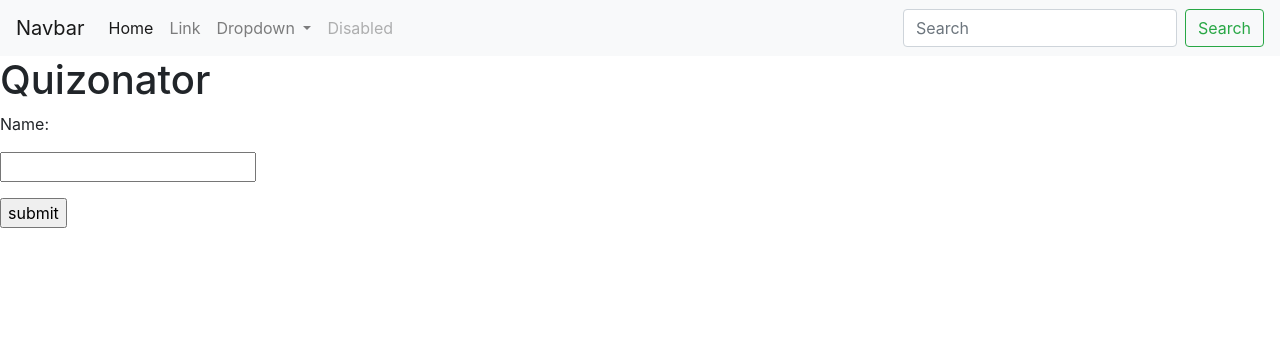
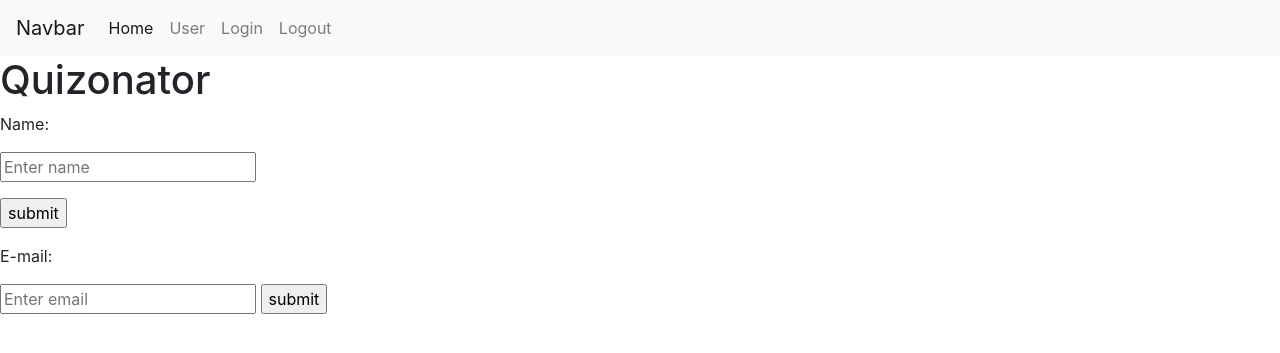
Before and after one commit to KubiakJakub01/quizoinator, a Flask app: page /login in a window 1280 px wide. Shown: the top 353 px of the page. Run offline with Flask 3, Linux system fonts and the light colour scheme.

Commit message:
Update navbar

```diff
--- a/src/app.py
+++ b/src/app.py
@@ -1,7 +1,9 @@
-from flask import Flask, redirect, url_for, render_template, request, session
+from flask import Flask, redirect, url_for, render_template, request, session, flash
+from datetime import timedelta
 
 app = Flask(__name__)
 app.secret_key = "mysecret"
+app.permanent_session_lifetime = timedelta(minutes=5)
 
 
 @app.route("/")
@@ -11,28 +13,44 @@ def home():
 
 @app.route("/user")
 def user():
+    email = None
     if "user" in session:
         user_name = session["user"]
-        return render_template("user.html", name=user_name, content=["HTML", "CSS", "JS"])
+
+        if request.method == "POST":
+            email = request.form["email"]
+            session["email"] = email
+        else:
+            if "email" in session:
+                email = session["email"]
+        return render_template(
+            "user.html", name=user_name, email=email, content=["HTML", "CSS", "JS"]
+        )
     else:
+        flash("You are not logged in!")
         return redirect(url_for("login"))
 
 
 @app.route("/login", methods=["POST", "GET"])
 def login():
     if request.method == "POST":
+        session.permanent = True
         user = request.form["name"]
         session["user"] = user
+        flash("Login Successful!")
         return redirect(url_for("user"))
     else:
         if "user" in session:
+            flash("Already logged in!")
             return redirect(url_for("user"))
         return render_template("login.html")
 
 
 @app.route("/logout")
 def logout():
+    flash(f"You have been logged out", "info")
     session.pop("user", None)
+    session.pop("email", None)
     return redirect(url_for("login"))
 
 
--- a/src/templates/base.html
+++ b/src/templates/base.html
@@ -9,37 +9,24 @@
 <body>
     <nav class="navbar navbar-expand-lg navbar-light bg-light">
         <a class="navbar-brand" href="#">Navbar</a>
-        <button class="navbar-toggler" type="button" data-toggle="collapse" data-target="#navbarSupportedContent" aria-controls="navbarSupportedContent" aria-expanded="false" aria-label="Toggle navigation">
+        <button class="navbar-toggler" type="button" data-toggle="collapse" data-target="#navbarNav" aria-controls="navbarNav" aria-expanded="false" aria-label="Toggle navigation">
           <span class="navbar-toggler-icon"></span>
         </button>
-
-        <div class="collapse navbar-collapse" id="navbarSupportedContent">
-          <ul class="navbar-nav mr-auto">
+        <div class="collapse navbar-collapse" id="navbarNav">
+          <ul class="navbar-nav">
             <li class="nav-item active">
-              <a class="nav-link" href="#">Home <span class="sr-only">(current)</span></a>
+              <a class="nav-link" href="/">Home <span class="sr-only">(current)</span></a>
             </li>
             <li class="nav-item">
-              <a class="nav-link" href="#">Link</a>
-            </li>
-            <li class="nav-item dropdown">
-              <a class="nav-link dropdown-toggle" href="#" id="navbarDropdown" role="button" data-toggle="dropdown" aria-haspopup="true" aria-expanded="false">
-                Dropdown
-              </a>
-              <div class="dropdown-menu" aria-labelledby="navbarDropdown">
-                <a class="dropdown-item" href="#">Action</a>
-                <a class="dropdown-item" href="#">Another action</a>
-                <div class="dropdown-divider"></div>
-                <a class="dropdown-item" href="#">Something else here</a>
-              </div>
+              <a class="nav-link" href="/user">User</a>
             </li>
             <li class="nav-item">
-              <a class="nav-link disabled" href="#" tabindex="-1" aria-disabled="true">Disabled</a>
+              <a class="nav-link" href="/login">Login</a>
+            </li>
+            <li class="nav-item">
+              <a class="nav-link" href="/logout">Logout</a>
             </li>
           </ul>
-          <form class="form-inline my-2 my-lg-0">
-            <input class="form-control mr-sm-2" type="search" placeholder="Search" aria-label="Search">
-            <button class="btn btn-outline-success my-2 my-sm-0" type="submit">Search</button>
-          </form>
         </div>
       </nav>
     <h1>Quizonator</h1>
--- a/src/templates/login.html
+++ b/src/templates/login.html
@@ -1,9 +1,21 @@
 {% extends "base.html" %}
 {% block title %}Login page{% endblock %}
 {% block content %}
+{% with messages = get_flashed_messages() %}
+{% if messages %}
+    {% for message in messages %}
+        <div class="alert alert-success" role="alert">
+            {{ message }}
+        </div>
+    {% endfor %}
+{% endif %}
+{% endwith %}
 <form action="#" method="post">
     <p>Name:</p>
-    <p><input type="text" name="name"></p>
+    <p><input type="text" placeholder="Enter name" name="name"></p>
     <p><input type="submit" value="submit"></p>
+    <p>E-mail:</p>
+    <input type="email" name="email" placeholder="Enter email" value="{{email if email}}">
+    <input type="submit" value="submit">
 </form>
 {% endblock %}
```
Also changed, not shown: src/templates/user.html (+12 -8 lines).
